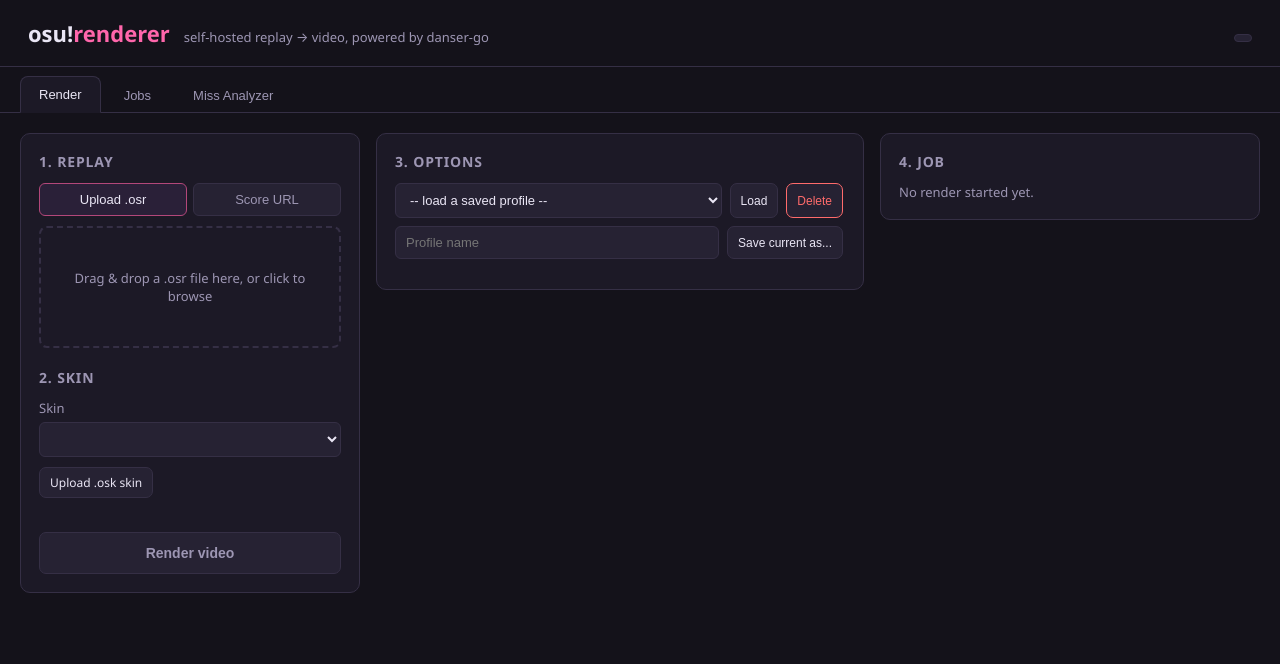
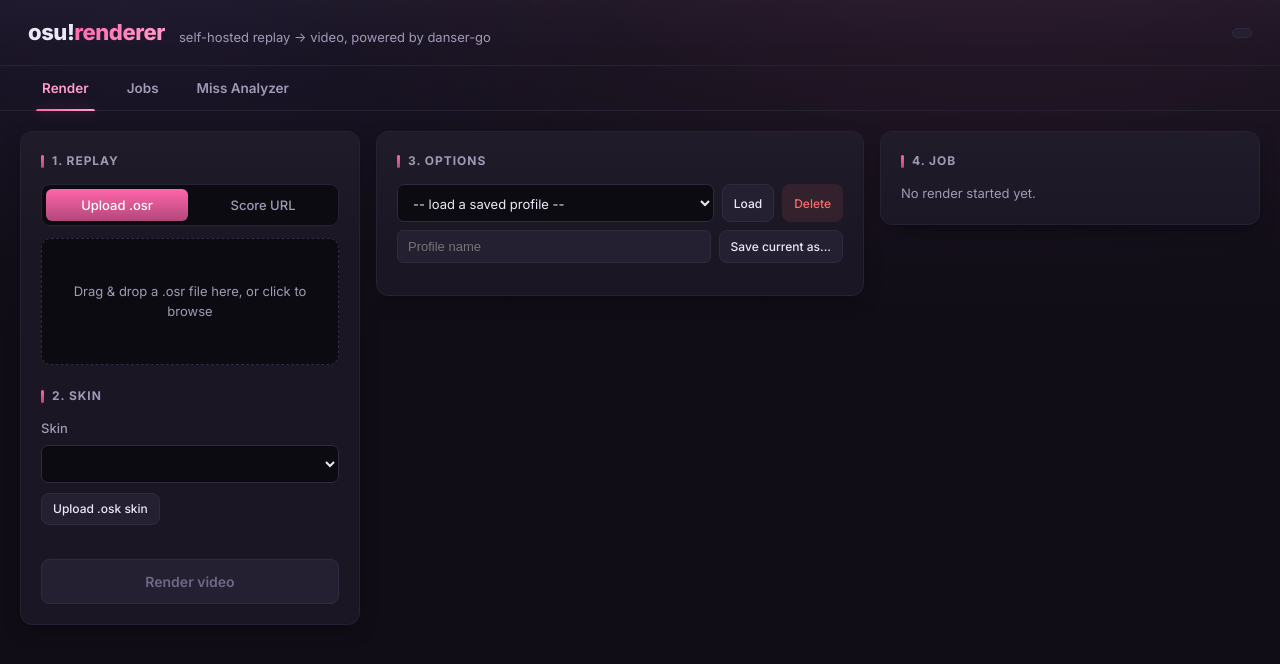
Before and after one commit to esploe/osr, a plain HTML site: page web/index.html in a window 1280 px wide. Drawn offline with Linux system fonts and the light colour scheme; no server answers.

Commit message:
Visual refresh across the whole UI
Design pass, no behavioural changes -- every selector/id preserved:
- Type: Inter for UI, JetBrains Mono for code/timestamps (Google Fonts),
  via a --mono token; tighter weights and letter-spacing on headings.
- Depth: soft panel shadows + a faint top-highlight gradient, a fixed
  radial accent-glow page background instead of flat fill, deeper inset
  wells for inputs/dropzones/log.
- Palette: reworked token set (bg / bg-2 / panel / elevated / inset,
  border vs border-soft, text / dim / faint, accent + accent-2 + glow).
- Main tabs: cleaner underline-indicator style with a glowing gradient
  bar instead of the folder-tab look.
- Segmented controls: input tabs + miss-source tabs now a proper inset
  pill group with a gradient active state.
- Buttons: hover/active transitions, gradient primary with glow, tinted
  danger; inputs get an accent focus ring.
- Section headers get a small gradient tick; unified the selected-row
  tint (accent-tinted) and monospace font across jobs + miss lists.

```diff
--- a/web/index.html
+++ b/web/index.html
@@ -4,6 +4,9 @@
   <meta charset="utf-8" />
   <meta name="viewport" content="width=device-width, initial-scale=1" />
   <title>osu! Replay &rarr; Video</title>
+  <link rel="preconnect" href="https://fonts.googleapis.com" />
+  <link rel="preconnect" href="https://fonts.gstatic.com" crossorigin />
+  <link rel="stylesheet" href="https://fonts.googleapis.com/css2?family=Inter:wght@400;500;600;700;800&family=JetBrains+Mono:wght@400;500&display=swap" />
   <link rel="stylesheet" href="/style.css" />
 </head>
 <body>
--- a/web/style.css
+++ b/web/style.css
@@ -1,45 +1,72 @@
 :root {
-  --bg: #14121a;
-  --bg-panel: #1c1926;
-  --bg-elevated: #262233;
-  --border: #352f45;
-  --text: #eae6f5;
-  --text-dim: #9d96b3;
+  --bg: #100d16;
+  --bg-2: #16121f;
+  --bg-panel: #1a1624;
+  --bg-elevated: #241f31;
+  --bg-inset: #0d0b12;
+  --border: #2f2a3d;
+  --border-soft: #262133;
+  --text: #ece8f6;
+  --text-dim: #a09ab6;
+  --text-faint: #6f6987;
   --accent: #ff66ab;
+  --accent-2: #ff9ecb;
   --accent-dim: #b3477a;
+  --accent-glow: rgba(255, 102, 171, 0.35);
   --ok: #6ee7a0;
   --err: #ff6b6b;
+  --mono: "JetBrains Mono", "Consolas", "SFMono-Regular", Menlo, monospace;
+  --shadow-sm: 0 1px 2px rgba(0, 0, 0, 0.3);
+  --shadow: 0 6px 20px -6px rgba(0, 0, 0, 0.5);
+  --radius: 12px;
 }
 
 * { box-sizing: border-box; }
 
 body {
   margin: 0;
-  background: var(--bg);
   color: var(--text);
-  font-family: "Segoe UI", system-ui, -apple-system, sans-serif;
+  font-family: "Inter", "Segoe UI", system-ui, -apple-system, sans-serif;
+  font-size: 14px;
+  line-height: 1.5;
   min-height: 100vh;
+  background:
+    radial-gradient(1200px 600px at 78% -10%, rgba(255, 102, 171, 0.09), transparent 60%),
+    radial-gradient(900px 500px at 10% 0%, rgba(120, 90, 220, 0.07), transparent 55%),
+    linear-gradient(180deg, var(--bg-2), var(--bg) 340px);
+  background-attachment: fixed;
+  -webkit-font-smoothing: antialiased;
 }
 
 .topbar {
-  padding: 18px 28px;
-  border-bottom: 1px solid var(--border);
+  padding: 16px 28px;
+  border-bottom: 1px solid var(--border-soft);
   display: flex;
-  align-items: baseline;
+  align-items: center;
   gap: 14px;
+  background: linear-gradient(180deg, rgba(255, 255, 255, 0.02), transparent);
 }
-.brand { font-size: 22px; font-weight: 700; }
-.brand span { color: var(--accent); }
-.sub { color: var(--text-dim); font-size: 13px; }
+.brand {
+  font-size: 22px;
+  font-weight: 800;
+  letter-spacing: -0.02em;
+}
+.brand span {
+  background: linear-gradient(120deg, var(--accent), var(--accent-2));
+  -webkit-background-clip: text;
+  background-clip: text;
+  color: transparent;
+}
+.sub { color: var(--text-dim); font-size: 13px; align-self: flex-end; padding-bottom: 2px; }
 .version-badge {
   margin-left: auto;
-  font-family: "Consolas", "SFMono-Regular", Menlo, monospace;
+  font-family: var(--mono);
   font-size: 11px;
   color: var(--text-dim);
   background: var(--bg-elevated);
   border: 1px solid var(--border);
-  border-radius: 4px;
-  padding: 3px 8px;
+  border-radius: 6px;
+  padding: 4px 9px;
   white-space: nowrap;
 }
 
@@ -55,69 +82,96 @@
 }
 
 .panel {
-  background: var(--bg-panel);
-  border: 1px solid var(--border);
-  border-radius: 10px;
-  padding: 18px;
+  background: linear-gradient(180deg, rgba(255, 255, 255, 0.025), transparent 120px), var(--bg-panel);
+  border: 1px solid var(--border-soft);
+  border-radius: var(--radius);
+  padding: 20px;
+  box-shadow: var(--shadow);
 }
 .panel h2 {
-  font-size: 14px;
+  font-size: 12px;
+  font-weight: 700;
   text-transform: uppercase;
-  letter-spacing: 0.06em;
+  letter-spacing: 0.08em;
   color: var(--text-dim);
-  margin: 0 0 12px;
+  margin: 0 0 14px;
+  display: flex;
+  align-items: center;
+  gap: 8px;
 }
-.panel h2:not(:first-child) { margin-top: 20px; }
+.panel h2::before {
+  content: "";
+  width: 3px;
+  height: 13px;
+  border-radius: 2px;
+  background: linear-gradient(180deg, var(--accent), var(--accent-dim));
+}
+.panel h2:not(:first-child) { margin-top: 22px; }
 
-.input-tabs { display: flex; gap: 6px; margin-bottom: 10px; }
+.input-tabs { display: flex; gap: 4px; margin-bottom: 12px; padding: 4px; background: var(--bg-inset); border: 1px solid var(--border-soft); border-radius: 9px; }
 .tab-btn {
   flex: 1;
   padding: 8px;
-  background: var(--bg-elevated);
-  border: 1px solid var(--border);
+  background: transparent;
+  border: none;
   color: var(--text-dim);
   border-radius: 6px;
   cursor: pointer;
   font-size: 13px;
+  font-weight: 500;
+  font-family: inherit;
+  transition: color .15s, background .15s;
 }
-.tab-btn.active { color: var(--text); border-color: var(--accent-dim); background: #2a2038; }
+.tab-btn:hover { color: var(--text); }
+.tab-btn.active { color: #fff; background: linear-gradient(180deg, var(--accent), var(--accent-dim)); box-shadow: var(--shadow-sm); }
 .tab-content.hidden { display: none; }
 
 .dropzone {
-  border: 2px dashed var(--border);
-  border-radius: 8px;
-  padding: 28px 14px;
+  border: 1.5px dashed var(--border);
+  border-radius: 10px;
+  padding: 30px 14px;
   text-align: center;
   color: var(--text-dim);
   cursor: pointer;
   font-size: 13px;
-  transition: border-color .15s, color .15s;
+  background: var(--bg-inset);
+  transition: border-color .15s, color .15s, background .15s;
 }
-.dropzone.drag { border-color: var(--accent); color: var(--text); }
+.dropzone:hover { border-color: var(--accent-dim); color: var(--text); }
+.dropzone.drag { border-color: var(--accent); color: var(--text); background: rgba(255, 102, 171, 0.06); }
 
 .replay-info {
   margin-top: 10px;
   background: var(--bg-elevated);
+  border: 1px solid var(--border-soft);
   border-radius: 8px;
-  padding: 10px 12px;
+  padding: 11px 13px;
   font-size: 13px;
   line-height: 1.6;
 }
 .replay-info.hidden, .hidden { display: none !important; }
-.replay-info b { color: var(--accent); }
+.replay-info b { color: var(--accent-2); }
 
-.field { display: flex; flex-direction: column; gap: 5px; margin: 10px 0; font-size: 13px; }
-.field span { color: var(--text-dim); }
+.field { display: flex; flex-direction: column; gap: 6px; margin: 10px 0; font-size: 13px; }
+.field span { color: var(--text-dim); font-weight: 500; }
 .field input[type="text"], select, input[type="number"] {
-  background: var(--bg-elevated);
+  background: var(--bg-inset);
   border: 1px solid var(--border);
   color: var(--text);
-  padding: 8px 10px;
-  border-radius: 6px;
+  padding: 9px 11px;
+  border-radius: 7px;
   font-size: 13px;
+  font-family: inherit;
+  transition: border-color .15s, box-shadow .15s;
+}
+.field input[type="text"]:focus, select:focus, input[type="number"]:focus,
+.profile-name-input:focus, .share-link:focus {
+  outline: none;
+  border-color: var(--accent-dim);
+  box-shadow: 0 0 0 3px var(--accent-glow);
 }
 
-.hint { color: var(--text-dim); font-size: 11px; margin-top: 4px; display: block; }
+.hint { color: var(--text-faint); font-size: 11.5px; margin-top: 5px; display: block; line-height: 1.5; }
 
 .skin-upload { display: flex; align-items: center; gap: 10px; margin: 8px 0 16px; }
 
@@ -127,18 +181,37 @@
   border: 1px solid var(--border);
   color: var(--text);
   padding: 9px 14px;
-  border-radius: 7px;
+  border-radius: 8px;
   cursor: pointer;
   font-size: 13px;
+  font-weight: 500;
+  font-family: inherit;
   text-align: center;
   text-decoration: none;
+  transition: border-color .15s, background .15s, transform .05s, box-shadow .15s;
 }
-.btn.small { padding: 6px 10px; font-size: 12px; }
-.btn.primary { background: var(--accent); border-color: var(--accent); color: #1a0f16; font-weight: 600; }
-.btn.primary:disabled { background: var(--bg-elevated); border-color: var(--border); color: var(--text-dim); cursor: not-allowed; }
-.btn.big { width: 100%; padding: 12px; margin-top: 18px; font-size: 14px; }
-.btn.danger { border-color: var(--err); color: var(--err); }
-.btn.danger:hover { background: var(--err); color: #1a0f16; }
+.btn:hover { border-color: var(--accent-dim); background: #2c2739; }
+.btn:active { transform: translateY(1px); }
+.btn.small { padding: 6px 11px; font-size: 12px; }
+.btn.primary {
+  background: linear-gradient(180deg, var(--accent), var(--accent-dim));
+  border-color: transparent;
+  color: #fff;
+  font-weight: 600;
+  box-shadow: 0 4px 14px -4px var(--accent-glow);
+}
+.btn.primary:hover { filter: brightness(1.08); border-color: transparent; }
+.btn.primary:disabled {
+  background: var(--bg-elevated);
+  border: 1px solid var(--border);
+  color: var(--text-faint);
+  cursor: not-allowed;
+  box-shadow: none;
+  filter: none;
+}
+.btn.big { width: 100%; padding: 13px; margin-top: 18px; font-size: 14px; }
+.btn.danger { border-color: transparent; color: var(--err); background: rgba(255, 107, 107, 0.1); }
+.btn.danger:hover { background: var(--err); color: #1a0f16; border-color: transparent; }
 
 .profiles-bar { display: flex; gap: 8px; margin-bottom: 8px; }
 .profiles-bar select, .profiles-bar .profile-name-input { flex: 1; min-width: 0; }
@@ -250,30 +323,36 @@
 /* Top-level tabs: Render / Jobs / Miss Analyzer */
 .main-tabs {
   display: flex;
-  gap: 4px;
-  padding: 8px 20px 0;
-  border-bottom: 1px solid var(--border);
+  gap: 2px;
+  padding: 0 24px;
+  border-bottom: 1px solid var(--border-soft);
 }
 .main-tab-btn {
   background: transparent;
-  border: 1px solid transparent;
-  border-bottom: none;
+  border: none;
   color: var(--text-dim);
-  padding: 10px 18px;
-  border-radius: 8px 8px 0 0;
+  padding: 14px 18px;
   cursor: pointer;
-  font-size: 13px;
-  font-weight: 500;
+  font-size: 13.5px;
+  font-weight: 600;
+  font-family: inherit;
   position: relative;
-  top: 1px;
+  transition: color .15s;
+}
+.main-tab-btn::after {
+  content: "";
+  position: absolute;
+  left: 12px;
+  right: 12px;
+  bottom: -1px;
+  height: 2px;
+  border-radius: 2px 2px 0 0;
+  background: transparent;
+  transition: background .18s;
 }
 .main-tab-btn:hover { color: var(--text); }
-.main-tab-btn.active {
-  color: var(--text);
-  background: var(--bg-panel);
-  border-color: var(--border);
-  border-bottom: 1px solid var(--bg-panel);
-}
+.main-tab-btn.active { color: var(--accent-2); }
+.main-tab-btn.active::after { background: linear-gradient(90deg, var(--accent), var(--accent-2)); box-shadow: 0 0 12px var(--accent-glow); }
 .main-tab-content.hidden { display: none; }
 
 /* Jobs tab layout */
@@ -308,7 +387,7 @@
   transition: border-color .1s, background .1s;
 }
 .job-row:hover { border-color: var(--accent-dim); }
-.job-row.selected { border-color: var(--accent); background: #2a2038; color: var(--text); }
+.job-row.selected { border-color: var(--accent); background: rgba(255, 102, 171, 0.12); color: var(--text); }
 .job-row .job-row-top {
   display: flex;
   justify-content: space-between;
@@ -316,7 +395,7 @@
   gap: 8px;
   margin-bottom: 4px;
 }
-.job-row .job-row-id { font-family: "Consolas", monospace; font-size: 11px; color: var(--text-dim); }
+.job-row .job-row-id { font-family: var(--mono); font-size: 11px; color: var(--text-dim); }
 .job-row .job-row-player { color: var(--text); font-weight: 600; }
 .job-row .job-row-meta { font-size: 11px; color: var(--text-dim); }
 .job-row .job-row-status {
@@ -334,7 +413,7 @@
 .job-row .job-row-status.error { color: var(--err); border-color: var(--err); }
 
 .jobs-detail-title {
-  font-family: "Consolas", monospace;
+  font-family: var(--mono);
   font-size: 11px;
   color: var(--text-dim);
   margin-bottom: 8px;
@@ -349,14 +428,18 @@
 .miss-src-btn {
   flex: 1;
   padding: 8px;
-  background: var(--bg-elevated);
-  border: 1px solid var(--border);
+  background: transparent;
+  border: none;
   color: var(--text-dim);
   border-radius: 6px;
   cursor: pointer;
   font-size: 13px;
+  font-weight: 500;
+  font-family: inherit;
+  transition: color .15s, background .15s;
 }
-.miss-src-btn.active { color: var(--text); border-color: var(--accent-dim); background: #2a2038; }
+.miss-src-btn:hover { color: var(--text); }
+.miss-src-btn.active { color: #fff; background: linear-gradient(180deg, var(--accent), var(--accent-dim)); box-shadow: var(--shadow-sm); }
 .miss-src-content.hidden { display: none; }
 .miss-src-content { margin-bottom: 8px; }
 .miss-panel h2 .pill {
@@ -438,7 +521,7 @@
   transition: border-color .1s, background .1s;
 }
 .miss-list-item:hover { border-color: var(--accent-dim); }
-.miss-list-item.selected { border-color: var(--accent); background: #2a2038; }
+.miss-list-item.selected { border-color: var(--accent); background: rgba(255, 102, 171, 0.12); }
 .miss-item-top {
   display: flex;
   justify-content: space-between;
@@ -448,7 +531,7 @@
 }
 .miss-item-time {
   color: var(--text);
-  font-family: "Consolas", monospace;
+  font-family: var(--mono);
   font-variant-numeric: tabular-nums;
 }
 .miss-item-kind {
@@ -501,7 +584,7 @@
 }
 .miss-play-time {
   margin-left: auto;
-  font-family: "Consolas", monospace;
+  font-family: var(--mono);
   font-size: 11px;
   color: var(--text-dim);
   font-variant-numeric: tabular-nums;
```
